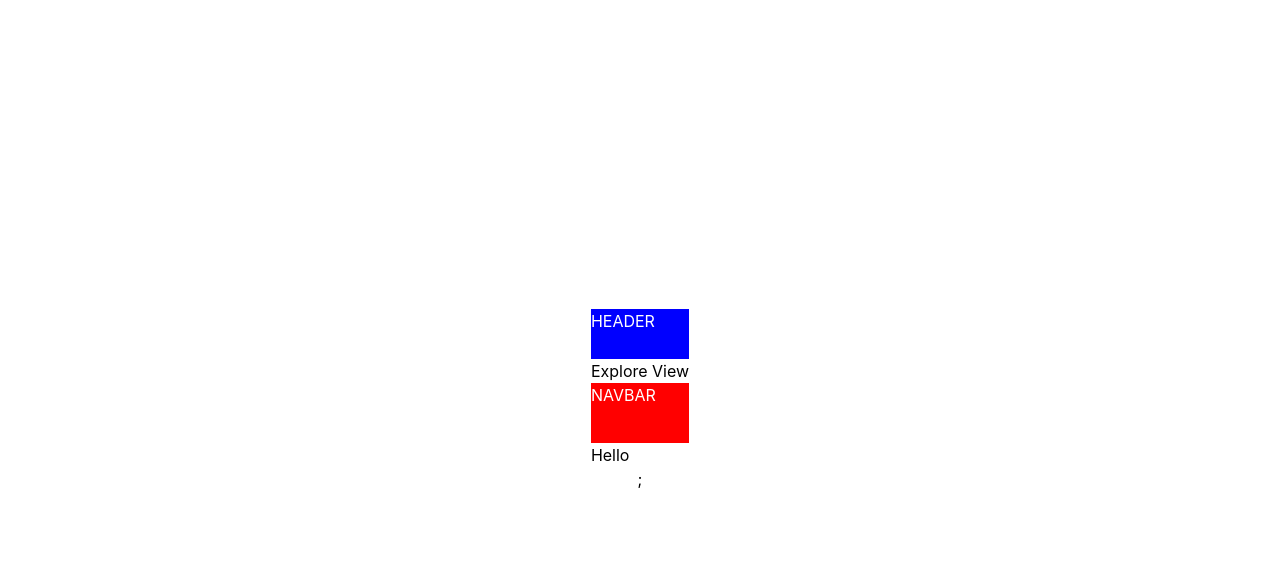
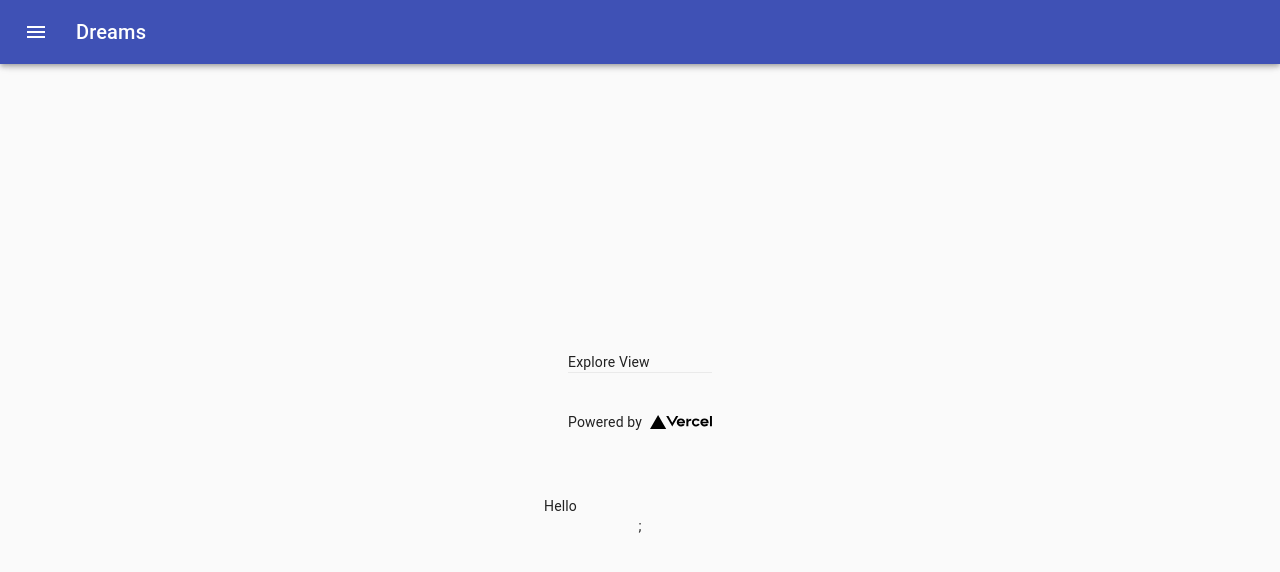
Before and after one commit to ChristobalCalderon/dreams, a Next.js app: page /howto in a window 1280 px wide. Shown: the top 572 px of the page. Built offline with nearby package versions, Linux system fonts and the light colour scheme.

Commit message:
add draw menu

```diff
--- a/components/Layout.tsx
+++ b/components/Layout.tsx
@@ -1,5 +1,88 @@
-import Header from "./Header";
-import NavBar from "./NavBar";
+import React from "react";
+import clsx from "clsx";
+import {
+  makeStyles,
+  useTheme,
+  Theme,
+  createStyles,
+} from "@material-ui/core/styles";
+import Drawer from "@material-ui/core/Drawer";
+import CssBaseline from "@material-ui/core/CssBaseline";
+import AppBar from "@material-ui/core/AppBar";
+import Toolbar from "@material-ui/core/Toolbar";
+import List from "@material-ui/core/List";
+import Typography from "@material-ui/core/Typography";
+import Divider from "@material-ui/core/Divider";
+import IconButton from "@material-ui/core/IconButton";
+import MenuIcon from "@material-ui/icons/Menu";
+import ChevronLeftIcon from "@material-ui/icons/ChevronLeft";
+import ChevronRightIcon from "@material-ui/icons/ChevronRight";
+import ListItem from "@material-ui/core/ListItem";
+import ListItemIcon from "@material-ui/core/ListItemIcon";
+import ListItemText from "@material-ui/core/ListItemText";
+import InboxIcon from "@material-ui/icons/MoveToInbox";
+import MailIcon from "@material-ui/icons/Mail";
+
+const drawerWidth = 240;
+
+const useStyles = makeStyles((theme: Theme) =>
+  createStyles({
+    root: {
+      display: "flex",
+    },
+    appBar: {
+      transition: theme.transitions.create(["margin", "width"], {
+        easing: theme.transitions.easing.sharp,
+        duration: theme.transitions.duration.leavingScreen,
+      }),
+    },
+    appBarShift: {
+      width: `calc(100% - ${drawerWidth}px)`,
+      marginLeft: drawerWidth,
+      transition: theme.transitions.create(["margin", "width"], {
+        easing: theme.transitions.easing.easeOut,
+        duration: theme.transitions.duration.enteringScreen,
+      }),
+    },
+    menuButton: {
+      marginRight: theme.spacing(2),
+    },
+    hide: {
+      display: "none",
+    },
+    drawer: {
+      width: drawerWidth,
+      flexShrink: 0,
+    },
+    drawerPaper: {
+      width: drawerWidth,
+    },
+    drawerHeader: {
+      display: "flex",
+      alignItems: "center",
+      padding: theme.spacing(0, 1),
+      // necessary for content to be below app bar
+      ...theme.mixins.toolbar,
+      justifyContent: "flex-end",
+    },
+    content: {
+      flexGrow: 1,
+      padding: theme.spacing(3),
+      transition: theme.transitions.create("margin", {
+        easing: theme.transitions.easing.sharp,
+        duration: theme.transitions.duration.leavingScreen,
+      }),
+      marginLeft: -drawerWidth,
+    },
+    contentShift: {
+      transition: theme.transitions.create("margin", {
+        easing: theme.transitions.easing.easeOut,
+        duration: theme.transitions.duration.enteringScreen,
+      }),
+      marginLeft: 0,
+    },
+  })
+);
 
 const layoutStyle = {
   display: "flex",
@@ -14,12 +97,105 @@
   flexDirection: "column",
 };
 
-const Layout = (props) => (
-  <div className="Layout">
-    <Header />
-    <div className="Content">{props.children}</div>
-    <NavBar />
-  </div>
-);
+export default function Layout(props: any) {
+  const classes = useStyles();
+  const theme = useTheme();
+  const [open, setOpen] = React.useState(false);
 
-export default Layout;
+  const handleDrawerOpen = () => {
+    setOpen(true);
+  };
+
+  const handleDrawerClose = () => {
+    setOpen(false);
+  };
+  return (
+    <div className={classes.root}>
+      <CssBaseline />
+      <AppBar
+        position="fixed"
+        className={clsx(classes.appBar, {
+          [classes.appBarShift]: open,
+        })}
+      >
+        <Toolbar>
+          <IconButton
+            color="inherit"
+            aria-label="open drawer"
+            onClick={handleDrawerOpen}
+            edge="start"
+            className={clsx(classes.menuButton, open && classes.hide)}
+          >
+            <MenuIcon />
+          </IconButton>
+          <Typography variant="h6" noWrap>
+            Dreams
+          </Typography>
+        </Toolbar>
+      </AppBar>
+      <Drawer
+        className={classes.drawer}
+        variant="persistent"
+        anchor="left"
+        open={open}
+        classes={{
+          paper: classes.drawerPaper,
+        }}
+      >
+        <div className={classes.drawerHeader}>
+          <IconButton onClick={handleDrawerClose}>
+            {theme.direction === "ltr" ? (
+              <ChevronLeftIcon />
+            ) : (
+              <ChevronRightIcon />
+            )}
+          </IconButton>
+        </div>
+        <Divider />
+        <List>
+          {["Technique", "Starred", "Send email", "Drafts"].map(
+            (text, index) => (
+              <ListItem button key={text}>
+                <ListItemIcon>
+                  {index % 2 === 0 ? <InboxIcon /> : <MailIcon />}
+                </ListItemIcon>
+                <ListItemText primary={text} />
+              </ListItem>
+            )
+          )}
+        </List>
+        <Divider />
+        <List>
+          {["All mail", "Trash", "Spam"].map((text, index) => (
+            <ListItem button key={text}>
+              <ListItemIcon>
+                {index % 2 === 0 ? <InboxIcon /> : <MailIcon />}
+              </ListItemIcon>
+              <ListItemText primary={text} />
+            </ListItem>
+          ))}
+        </List>
+      </Drawer>
+      <main
+        className={clsx(classes.content, {
+          [classes.contentShift]: open,
+        })}
+      >
+        <div className={classes.drawerHeader} />
+        <div className="Layout">
+          <div className="Content">{props.children}</div>
+        </div>
+        <footer className={"footer"}>
+          <a
+            href="https://vercel.com?utm_source=create-next-app&utm_medium=default-template&utm_campaign=create-next-app"
+            target="_blank"
+            rel="noopener noreferrer"
+          >
+            Powered by{" "}
+            <img src="/vercel.svg" alt="Vercel Logo" className={"logo"} />
+          </a>
+        </footer>
+      </main>
+    </div>
+  );
+}
--- a/pages/api/daily.ts
+++ b/pages/api/daily.ts
@@ -14,35 +14,98 @@
     {
       _id: new ObjectID(),
       type: 1,
-      text: "8 glasses Water",
+      text: "Squat 1x10",
       isChecked: false,
       date: date,
     },
     {
       _id: new ObjectID(),
       type: 2,
-      text: "Gym",
+      text: "Stiff Leg Deads 2x10",
       isChecked: false,
       date: date,
     },
     {
       _id: new ObjectID(),
       type: 3,
-      text: "Daily movement",
+      text: "Incline Bench 2x10",
       isChecked: false,
       date: date,
     },
     {
       _id: new ObjectID(),
       type: 4,
-      text: "3 meals + snack",
+      text: "Dips 1x10",
       isChecked: false,
       date: date,
     },
     {
       _id: new ObjectID(),
       type: 5,
-      text: "Vitamins",
+      text: "Chins 2x10",
+      isChecked: false,
+      date: date,
+    },
+    {
+      _id: new ObjectID(),
+      type: 6,
+      text: "Rows 2x10",
+      isChecked: false,
+      date: date,
+    },
+    {
+      _id: new ObjectID(),
+      type: 7,
+      text: "Shrugs 1x10",
+      isChecked: false,
+      date: date,
+    },
+    {
+      _id: new ObjectID(),
+      type: 8,
+      text: "Shoulder Press 1x10",
+      isChecked: false,
+      date: date,
+    },
+    {
+      _id: new ObjectID(),
+      type: 9,
+      text: "Lateral Raise 1x10",
+      isChecked: false,
+      date: date,
+    },
+    {
+      _id: new ObjectID(),
+      type: 10,
+      text: "Rear Delt 1x10",
+      isChecked: false,
+      date: date,
+    },
+    {
+      _id: new ObjectID(),
+      type: 11,
+      text: "DB Curls 2x10",
+      isChecked: false,
+      date: date,
+    },
+    {
+      _id: new ObjectID(),
+      type: 12,
+      text: "Tri Extensions 2x10",
+      isChecked: false,
+      date: date,
+    },
+    {
+      _id: new ObjectID(),
+      type: 13,
+      text: "Calf Raise 2x10",
+      isChecked: false,
+      date: date,
+    },
+    {
+      _id: new ObjectID(),
+      type: 14,
+      text: "Abs 2x10",
       isChecked: false,
       date: date,
     },
--- a/pages/index.tsx
+++ b/pages/index.tsx
@@ -6,9 +6,10 @@
 import ListItemText from "@material-ui/core/ListItemText";
 import { makeStyles } from "@material-ui/core/styles";
 import dayjs from "dayjs";
-import { Head } from "next/document";
+import Head from "next/head";
 import React from "react";
 import ExerciseWeight from "../components/ExerciseWeight";
+import Layout from "../components/Layout";
 import Activity from "./api/activity";
 
 const useStyles = makeStyles((theme) => ({
@@ -86,7 +87,7 @@
         />
       </Head>
 
-      {/* <Layout>Welcome to WHATABYTE!</Layout> */}
+      <Layout>
         <main className={"main"}>
           <div className="flex text-center">
             <div className="w-1/3 bg-gray-200 p-4">
@@ -129,17 +130,7 @@
             <ExerciseWeight />
           </List>
         </main>
-
-      <footer className={"footer"}>
-        <a
-          href="https://vercel.com?utm_source=create-next-app&utm_medium=default-template&utm_campaign=create-next-app"
-          target="_blank"
-          rel="noopener noreferrer"
-        >
-          Powered by{" "}
-          <img src="/vercel.svg" alt="Vercel Logo" className={"logo"} />
-        </a>
-      </footer>
+      </Layout>
     </>
   );
 }
```
Lines whose indentation alone changed are shown as unchanged.
